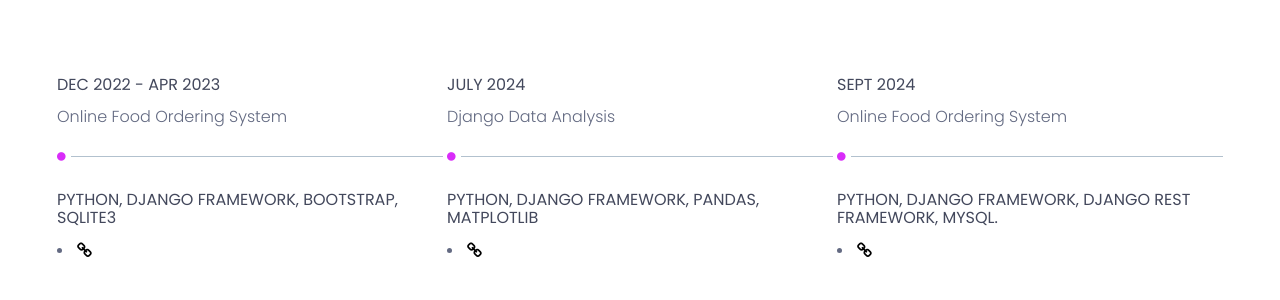
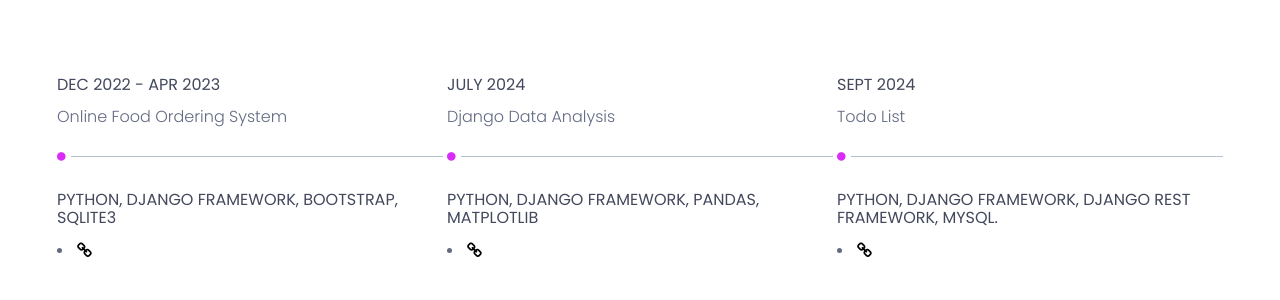
Before and after one commit to Shirodkar-Shubham-GitHub/mywebsite, a Django app: page / in a window 1280 px wide. Shown: the part 3625-3925 px from the top of the page. Run offline with Django 5.2, Linux system fonts and the light colour scheme; some libraries are stand-ins or nearby versions.

Commit message:
Update index.html

```diff
--- a/base/templates/base/index.html
+++ b/base/templates/base/index.html
@@ -490,7 +490,7 @@
 								<div class="single-horizontal-timeline">
 									<div class="experience-time">
 										<h2>SEPT 2024</h2>
-										<h3>Online Food Ordering System</h3>
+										<h3>Todo List</h3>
 									</div><!--/.experience-time-->
 									<div class="timeline-horizontal-border">
 										<i class="fa fa-circle" aria-hidden="true"></i>
```
